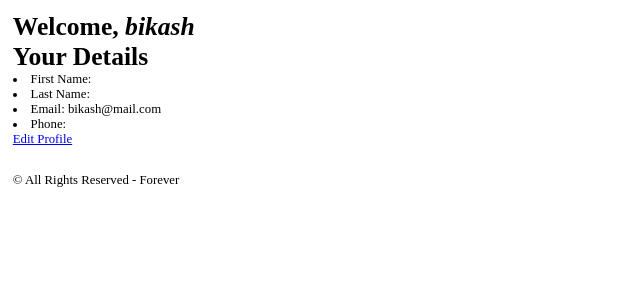
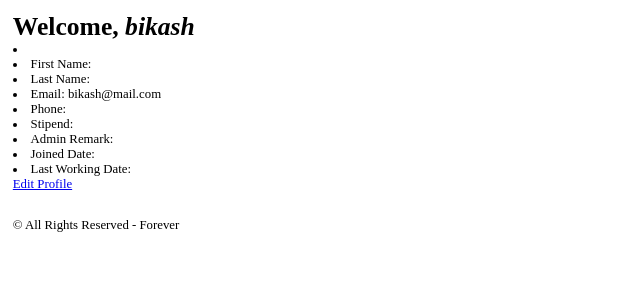
Before and after one commit to bikashthapa01/intern-manager, a Django app: a page that uses accounts/templates/profile/profile.html in a window 1280 px wide. Shown: the part 76-376 px from the top of the page, without its empty margins (0-640 px from the left). Run offline with Django 3.2, Linux system fonts and the light colour scheme; a user stored in the database is signed in; data comes from the database, SQL or seed files in the repository; both versions use the stored data as it was after the commit.

Commit message:
Profile added

```diff
--- a/accounts/models.py
+++ b/accounts/models.py
@@ -10,7 +10,7 @@
 	phone = models.IntegerField(default=0)
 	stipend = models.IntegerField(default=0)
 	admin_remark = models.CharField(max_length=500,default="")
-	profile_image = models.ImageField(upload_to="profile_image")
+	profile_image = models.ImageField(upload_to="profile_image/")
 	offer_letter = models.FileField(upload_to="uploads/")
 	date_of_joining = models.DateField(default=date.today())
 	date_of_leaving = models.DateField(default=date.today())
--- a/accounts/templates/accounts/dashboard.html
+++ b/accounts/templates/accounts/dashboard.html
@@ -7,7 +7,6 @@
 				<h1>Welcome, {{user.username}}</h1>
 				<p>You have signed in as Admin, You are allowed to add/modify the interns. </p>
 				<h4>List of Interns </h4>
-				<b><a href="{% url 'account_profile' user.username %}"> View Profile</a></b>
 
 				{% for intern in interns %}
 					<li>{{intern.username }}</li>
--- a/accounts/templates/profile/edit_profile.html
+++ b/accounts/templates/profile/edit_profile.html
@@ -7,9 +7,11 @@
 
 {% block content %}
 	<h1>Edit Profile</h1>
-	<form method="POST">
+	<form method="POST" enctype="multipart/form-data">
 		{% csrf_token %}
 		{{form.as_p}}
+		{{profile.as_p}}
+		<br>
 		<button>Save Changes </button>
 	</form>
 {% endblock %}
--- a/accounts/templates/profile/profile.html
+++ b/accounts/templates/profile/profile.html
@@ -5,12 +5,17 @@
 {% block content %}
 	<h1>Welcome, <i>{{user.username}}</i></h1>
 
-	<h1>Your Details </h1>
 	<p>
+		<li><img src="{{user.profile.profile_image.url}}" width="200"></li>
 		<li>First Name: {{user.first_name}} </li>
 		<li>Last Name: {{user.last_name}} </li>
 		<li>Email: {{user.email }}</li>
 		<li>Phone: {{user.profile.phone}}</li>
+		<li>Stipend: {{user.profile.stipend}}</li>
+		<li>Admin Remark: {{user.profile.admin_remark}}</li>
+		{# <li> Offer Letter: {{user.profile.offer_letter}}</li> #}
+		<li>Joined Date: {{user.profile.date_of_joining}}</li>
+		<li>Last Working Date: {{user.profile.date_of_leaving}}</li>
 	</p>
 
 	<a href="{% url 'edit_profile' user.username %}">Edit Profile </a>
--- a/accounts/urls.py
+++ b/accounts/urls.py
@@ -1,6 +1,7 @@
 from django.urls import path
 from . import views
 from django.contrib.auth.views import LoginView,LogoutView
+
 
 
 urlpatterns = [
--- a/accounts/views.py
+++ b/accounts/views.py
@@ -3,7 +3,7 @@
 from django.contrib.auth.forms import UserCreationForm
 from django.contrib.auth import logout as auth_logout
 from django.contrib.auth.models import User
-from accounts.forms import ProfileEditForm
+from accounts.forms import ProfileEditForm,UserProfileEditForm
 
 # Create your views here.
 
@@ -25,7 +25,7 @@
 
 @login_required
 def dashboard(request):
-	return render(request,'accounts/dashboard.html',{'interns':User.objects.filter(is_staff = False)})
+	return render(request,'accounts/dashboard.html',{'interns':User.objects.filter(is_staff = False).order_by('-date_joined')})
 
 def logout(request):
 	auth_logout(request)
@@ -37,9 +37,12 @@
 def edit_profile(request,username):
 	if request.method == "POST":
 		form = ProfileEditForm(request.POST,instance=request.user)
-		if form.is_valid():
+		profile_form = UserProfileEditForm(request.POST, instance = request.user.profile)
+		if form.is_valid() and profile_form.is_valid():
 			form.save()
+			profile_form.save()
 			return redirect('account_profile',username=username)
 	else:
 		form = ProfileEditForm(instance=request.user)
-	return render(request,'profile/edit_profile.html',{'form':form})
+		profile_form = UserProfileEditForm(instance = request.user.profile)
+	return render(request,'profile/edit_profile.html',{'form':form,'profile':profile_form})
--- a/internshipManager/settings.py
+++ b/internshipManager/settings.py
@@ -121,5 +121,6 @@
 # https://docs.djangoproject.com/en/2.2/howto/static-files/
 
 STATIC_URL = '/static/'
-
+MEDIA_URL = '/media/'
+MEDIA_ROOT = os.path.join(BASE_DIR,'/accounts/media')
 LOGIN_REDIRECT_URL = 'account_dashboard'
--- a/internshipManager/urls.py
+++ b/internshipManager/urls.py
@@ -16,6 +16,8 @@
 from django.contrib import admin
 from django.urls import path,include
 from accounts.views import homeView,profile,edit_profile,dashboard
+from django.conf import settings
+from django.conf.urls.static import static
 
 urlpatterns = [
 	path('',homeView,name="account_home"),
@@ -24,4 +26,4 @@
     path('profile/<username>/',profile,name="account_profile"),
     path('profile/<username>/edit/',edit_profile,name="edit_profile"),
     path('dashboard/',dashboard,name="account_dashboard")
-]
+]  + static(settings.MEDIA_URL, document_root=settings.MEDIA_ROOT)
```
Also changed, not shown: accounts/forms.py (+8 -2 lines), accounts/migrations/0004_auto_20190413_0937.py (added), accounts/migrations/0005_auto_20190413_0940.py (added), db.sqlite3.
